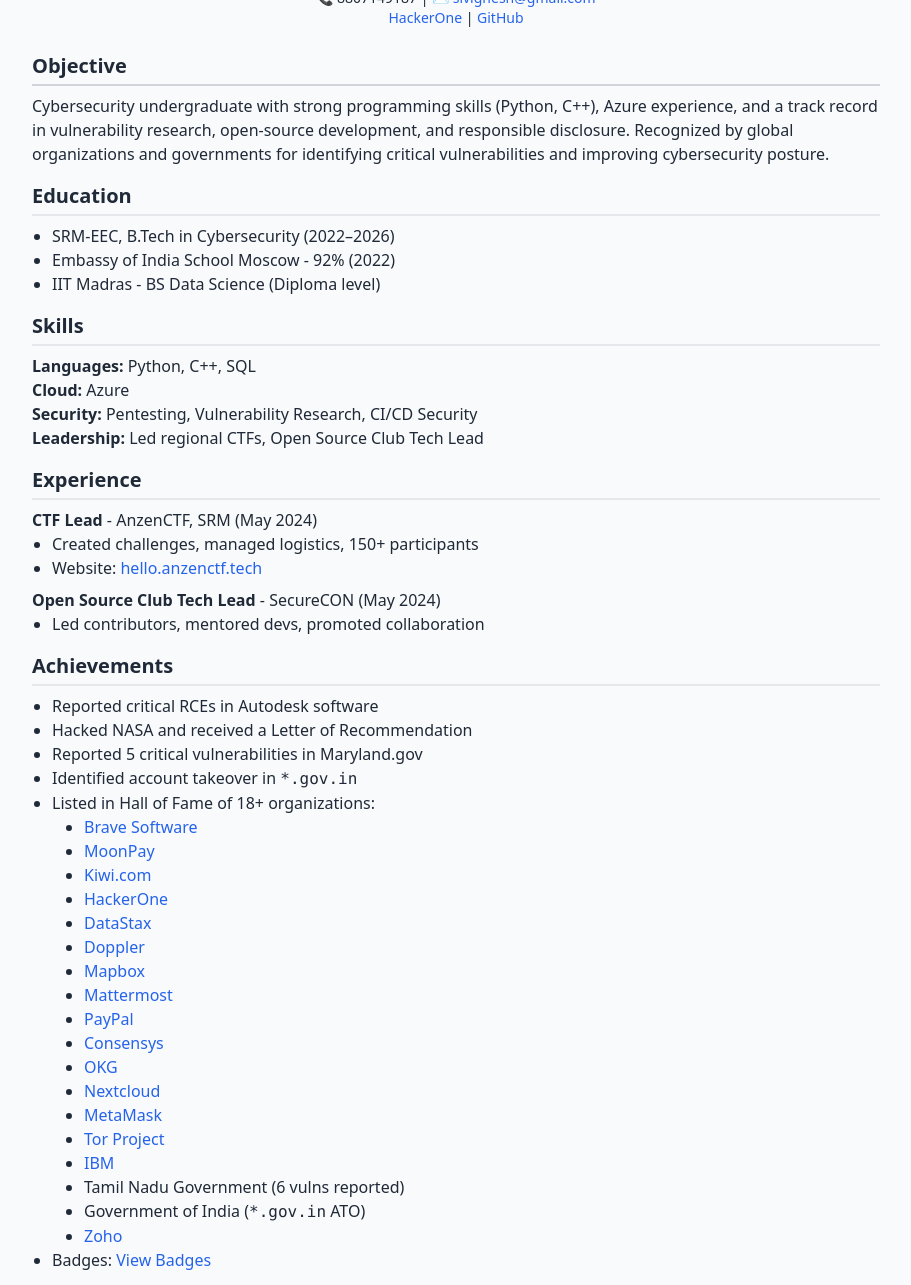
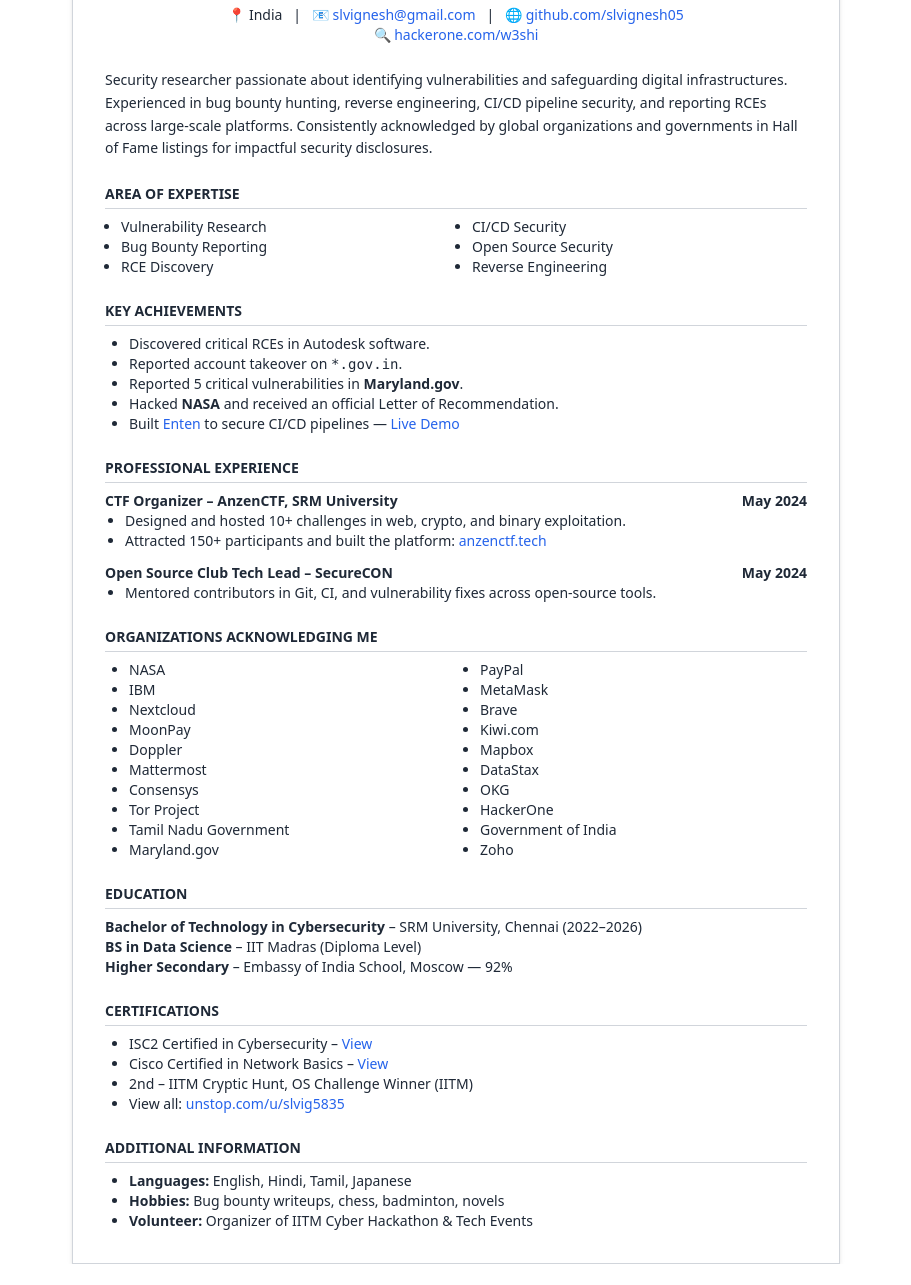
Before and after one commit to autodeskcloud/resume, a plain HTML site: page index.html in a window 1280 px wide. Shown: the part 92-1377 px from the top of the page, without its empty margins (184-1095 px from the left). After the commit the page ends 1356 px from the top, so only its background shows below. Drawn offline with nearby package versions, Linux system fonts and the light colour scheme.

Commit message:
Update index.html

```diff
--- a/index.html
+++ b/index.html
@@ -2,116 +2,127 @@
 <html lang="en">
 <head>
   <meta charset="UTF-8" />
-  <meta name="viewport" content="width=device-width, initial-scale=1.0" />
-  <title>S. Lakshmi Vignesh - Resume</title>
+  <meta name="viewport" content="width=device-width, initial-scale=1.0"/>
+  <title>S. Lakshmi Vignesh - Cybersecurity Resume</title>
   <script src="https://cdn.tailwindcss.com"></script>
 </head>
-<body class="bg-gray-50 text-gray-800 font-sans">
-  <div class="max-w-4xl mx-auto p-6">
+<body class="bg-white text-gray-800 font-sans">
+  <div class="max-w-3xl mx-auto p-8 border border-gray-300 shadow-md">
     <header class="text-center mb-6">
-      <h1 class="text-3xl font-bold">S. Lakshmi Vignesh</h1>
-      <p class="text-sm">Security Researcher</p>
-      <p class="text-sm">📞 8807149187 | ✉️ <a href="mailto:slvignesh@gmail.com" class="text-blue-600">slvignesh@gmail.com</a></p>
+      <h1 class="text-3xl font-bold uppercase">S. Lakshmi Vignesh</h1>
+      <p class="text-sm uppercase tracking-wide">Security Researcher</p>
+      <p class="text-sm mt-2">
+        📍 India &nbsp; | &nbsp; 📧 <a href="mailto:slvignesh@gmail.com" class="text-blue-600">slvignesh@gmail.com</a> &nbsp; | &nbsp;
+        🌐 <a href="https://github.com/slvignesh05" class="text-blue-600">github.com/slvignesh05</a>
+      </p>
       <p class="text-sm">
-        <a href="https://hackerone.com/w3shi" target="_blank" class="text-blue-600">HackerOne</a> |
-        <a href="https://github.com/slvignesh05" target="_blank" class="text-blue-600">GitHub</a>
+        🔍 <a href="https://hackerone.com/w3shi" class="text-blue-600">hackerone.com/w3shi</a>
       </p>
     </header>
 
-    <section>
-      <h2 class="text-xl font-semibold border-b-2 border-gray-300 pb-1 mb-2">Objective</h2>
-      <p>Cybersecurity undergraduate with strong programming skills (Python, C++), Azure experience, and a track record in vulnerability research, open-source development, and responsible disclosure. Recognized by global organizations and governments for identifying critical vulnerabilities and improving cybersecurity posture.</p>
+    <section class="mb-6">
+      <p class="text-sm leading-relaxed">
+        Security researcher passionate about identifying vulnerabilities and safeguarding digital infrastructures.
+        Experienced in bug bounty hunting, reverse engineering, CI/CD pipeline security, and reporting RCEs across large-scale platforms.
+        Consistently acknowledged by global organizations and governments in Hall of Fame listings for impactful security disclosures.
+      </p>
     </section>
 
-    <section class="mt-4">
-      <h2 class="text-xl font-semibold border-b-2 pb-1 mb-2">Education</h2>
-      <ul class="list-disc ml-5">
-        <li>SRM-EEC, B.Tech in Cybersecurity (2022–2026)</li>
-        <li>Embassy of India School Moscow - 92% (2022)</li>
-        <li>IIT Madras - BS Data Science (Diploma level)</li>
+    <section class="mb-6">
+      <h2 class="text-sm font-bold uppercase border-b border-gray-300 pb-1">Area of Expertise</h2>
+      <div class="grid grid-cols-2 text-sm mt-2">
+        <ul class="list-disc ml-4">
+          <li>Vulnerability Research</li>
+          <li>Bug Bounty Reporting</li>
+          <li>RCE Discovery</li>
+        </ul>
+        <ul class="list-disc ml-4">
+          <li>CI/CD Security</li>
+          <li>Open Source Security</li>
+          <li>Reverse Engineering</li>
+        </ul>
+      </div>
+    </section>
+
+    <section class="mb-6">
+      <h2 class="text-sm font-bold uppercase border-b border-gray-300 pb-1">Key Achievements</h2>
+      <ul class="list-disc text-sm ml-6 mt-2">
+        <li>Discovered critical RCEs in Autodesk software.</li>
+        <li>Reported account takeover on <code>*.gov.in</code>.</li>
+        <li>Reported 5 critical vulnerabilities in <strong>Maryland.gov</strong>.</li>
+        <li>Hacked <strong>NASA</strong> and received an official Letter of Recommendation.</li>
+        <li>Built <a href="https://github.com/slvignesh05/Enten" class="text-blue-600">Enten</a> to secure CI/CD pipelines — <a href="https://enten-alpha.vercel.app" class="text-blue-600">Live Demo</a></li>
       </ul>
     </section>
 
-    <section class="mt-4">
-      <h2 class="text-xl font-semibold border-b-2 pb-1 mb-2">Skills</h2>
-      <p><strong>Languages:</strong> Python, C++, SQL</p>
-      <p><strong>Cloud:</strong> Azure</p>
-      <p><strong>Security:</strong> Pentesting, Vulnerability Research, CI/CD Security</p>
-      <p><strong>Leadership:</strong> Led regional CTFs, Open Source Club Tech Lead</p>
+    <section class="mb-6">
+      <h2 class="text-sm font-bold uppercase border-b border-gray-300 pb-1">Professional Experience</h2>
+      <div class="text-sm mt-2">
+        <p class="font-semibold">CTF Organizer – AnzenCTF, SRM University <span class="float-right">May 2024</span></p>
+        <ul class="list-disc ml-5 mb-3">
+          <li>Designed and hosted 10+ challenges in web, crypto, and binary exploitation.</li>
+          <li>Attracted 150+ participants and built the platform: <a href="https://hello.anzenctf.tech" class="text-blue-600">anzenctf.tech</a></li>
+        </ul>
+
+        <p class="font-semibold">Open Source Club Tech Lead – SecureCON <span class="float-right">May 2024</span></p>
+        <ul class="list-disc ml-5">
+          <li>Mentored contributors in Git, CI, and vulnerability fixes across open-source tools.</li>
+        </ul>
+      </div>
     </section>
 
-    <section class="mt-4">
-      <h2 class="text-xl font-semibold border-b-2 pb-1 mb-2">Experience</h2>
-      <p><strong>CTF Lead</strong> - AnzenCTF, SRM (May 2024)</p>
-      <ul class="list-disc ml-5 mb-2">
-        <li>Created challenges, managed logistics, 150+ participants</li>
-        <li>Website: <a href="https://hello.anzenctf.tech" class="text-blue-600">hello.anzenctf.tech</a></li>
-      </ul>
-      <p><strong>Open Source Club Tech Lead</strong> - SecureCON (May 2024)</p>
-      <ul class="list-disc ml-5">
-        <li>Led contributors, mentored devs, promoted collaboration</li>
+    <section class="mb-6">
+      <h2 class="text-sm font-bold uppercase border-b border-gray-300 pb-1">Organizations Acknowledging Me</h2>
+      <ul class="list-disc text-sm ml-6 mt-2 grid grid-cols-2 gap-x-6">
+        <li>NASA</li>
+        <li>PayPal</li>
+        <li>IBM</li>
+        <li>MetaMask</li>
+        <li>Nextcloud</li>
+        <li>Brave</li>
+        <li>MoonPay</li>
+        <li>Kiwi.com</li>
+        <li>Doppler</li>
+        <li>Mapbox</li>
+        <li>Mattermost</li>
+        <li>DataStax</li>
+        <li>Consensys</li>
+        <li>OKG</li>
+        <li>Tor Project</li>
+        <li>HackerOne</li>
+        <li>Tamil Nadu Government</li>
+        <li>Government of India</li>
+        <li>Maryland.gov</li>
+        <li>Zoho</li>
       </ul>
     </section>
 
-    <section class="mt-4">
-      <h2 class="text-xl font-semibold border-b-2 pb-1 mb-2">Achievements</h2>
-      <ul class="list-disc ml-5">
-        <li>Reported critical RCEs in Autodesk software</li>
-        <li>Hacked NASA and received a Letter of Recommendation</li>
-        <li>Reported 5 critical vulnerabilities in Maryland.gov</li>
-        <li>Identified account takeover in <code>*.gov.in</code></li>
-        <li>Listed in Hall of Fame of 18+ organizations:</li>
-        <ul class="list-disc ml-8">
-          <li><a href="https://hackerone.com/brave" class="text-blue-600">Brave Software</a></li>
-          <li><a href="https://hackerone.com/moonpay" class="text-blue-600">MoonPay</a></li>
-          <li><a href="https://hackerone.com/kiwicom" class="text-blue-600">Kiwi.com</a></li>
-          <li><a href="https://hackerone.com/hackerone" class="text-blue-600">HackerOne</a></li>
-          <li><a href="https://hackerone.com/datastax" class="text-blue-600">DataStax</a></li>
-          <li><a href="https://hackerone.com/doppler" class="text-blue-600">Doppler</a></li>
-          <li><a href="https://hackerone.com/mapbox" class="text-blue-600">Mapbox</a></li>
-          <li><a href="https://hackerone.com/mattermost" class="text-blue-600">Mattermost</a></li>
-          <li><a href="https://hackerone.com/paypal" class="text-blue-600">PayPal</a></li>
-          <li><a href="https://hackerone.com/consensys" class="text-blue-600">Consensys</a></li>
-          <li><a href="https://hackerone.com/okg" class="text-blue-600">OKG</a></li>
-          <li><a href="https://hackerone.com/nextcloud" class="text-blue-600">Nextcloud</a></li>
-          <li><a href="https://hackerone.com/metamask" class="text-blue-600">MetaMask</a></li>
-          <li><a href="https://hackerone.com/torproject" class="text-blue-600">Tor Project</a></li>
-          <li><a href="https://hackerone.com/ibm" class="text-blue-600">IBM</a></li>
-          <li>Tamil Nadu Government (6 vulns reported)</li>
-          <li>Government of India (<code>*.gov.in</code> ATO)</li>
-          <li><a href="https://bugbounty.zohocorp.com/bb/info" class="text-blue-600">Zoho</a></li>
-        </ul>
-        <li>Badges: <a href="https://hackerone.com/w3shi/badges" class="text-blue-600">View Badges</a></li>
+    <section class="mb-6">
+      <h2 class="text-sm font-bold uppercase border-b border-gray-300 pb-1">Education</h2>
+      <div class="text-sm mt-2">
+        <p><strong>Bachelor of Technology in Cybersecurity</strong> – SRM University, Chennai (2022–2026)</p>
+        <p><strong>BS in Data Science</strong> – IIT Madras (Diploma Level)</p>
+        <p><strong>Higher Secondary</strong> – Embassy of India School, Moscow — 92%</p>
+      </div>
+    </section>
+
+    <section class="mb-6">
+      <h2 class="text-sm font-bold uppercase border-b border-gray-300 pb-1">Certifications</h2>
+      <ul class="list-disc text-sm ml-6 mt-2">
+        <li>ISC2 Certified in Cybersecurity – <a href="https://www.credly.com/badges/f2939b63-f111-45f1-8b68-82cb74bc63a3" class="text-blue-600">View</a></li>
+        <li>Cisco Certified in Network Basics – <a href="https://www.credly.com/badges/ed4f5ddf-e97a-4f43-8afa-4bbfc1f710ee/public_url" class="text-blue-600">View</a></li>
+        <li>2nd – IITM Cryptic Hunt, OS Challenge Winner (IITM)</li>
+        <li>View all: <a href="https://unstop.com/u/slvig5835/certificates" class="text-blue-600">unstop.com/u/slvig5835</a></li>
       </ul>
     </section>
 
-    <section class="mt-4">
-      <h2 class="text-xl font-semibold border-b-2 pb-1 mb-2">Projects</h2>
-      <ul class="list-disc ml-5">
-        <li><strong>MobilyAI:</strong> AI assistant for differently-abled individuals. <a href="https://github.com/slvignesh05/MobilyAI" class="text-blue-600">GitHub</a></li>
-        <li><strong>BrowserSec:</strong> Browser vulnerability detection toolkit. <a href="https://github.com/slvignesh05/BrowserSec" class="text-blue-600">GitHub</a></li>
-        <li><strong>Enten:</strong> CI/CD Pipeline Hardener.
-          <a href="https://github.com/slvignesh05/Enten" class="text-blue-600">GitHub</a> |
-          <a href="https://enten-alpha.vercel.app/" class="text-blue-600">Live Demo</a>
-        </li>
+    <section>
+      <h2 class="text-sm font-bold uppercase border-b border-gray-300 pb-1">Additional Information</h2>
+      <ul class="text-sm mt-2 list-disc ml-6">
+        <li><strong>Languages:</strong> English, Hindi, Tamil, Japanese</li>
+        <li><strong>Hobbies:</strong> Bug bounty writeups, chess, badminton, novels</li>
+        <li><strong>Volunteer:</strong> Organizer of IITM Cyber Hackathon & Tech Events</li>
       </ul>
-    </section>
-
-    <section class="mt-4">
-      <h2 class="text-xl font-semibold border-b-2 pb-1 mb-2">Certifications</h2>
-      <ul class="list-disc ml-5">
-        <li>2nd in IITM Cryptic Hunt & Open Source Challenge Winner</li>
-        <li>ISC2 Certified in Cybersecurity – <a href="https://www.credly.com/badges/f2939b63-f111-45f1-8b68-82cb74bc63a3" class="text-blue-600">Credly</a></li>
-        <li>Cisco Network Basics – <a href="https://www.credly.com/badges/ed4f5ddf-e97a-4f43-8afa-4bbfc1f710ee/public_url" class="text-blue-600">Credly</a></li>
-        <li>All Certificates – <a href="https://unstop.com/u/slvig5835/certificates" class="text-blue-600">Unstop</a></li>
-      </ul>
-    </section>
-
-    <section class="mt-4">
-      <h2 class="text-xl font-semibold border-b-2 pb-1 mb-2">Extras</h2>
-      <p><strong>Languages:</strong> English, Hindi, Tamil, Japanese</p>
-      <p><strong>Volunteering:</strong> Organized IITM CyberSecure Hackathon, Badminton League, CyberCON</p>
-      <p><strong>Hobbies:</strong> Reading bug bounty writeups, chess, badminton, novels</p>
     </section>
   </div>
 </body>
```
